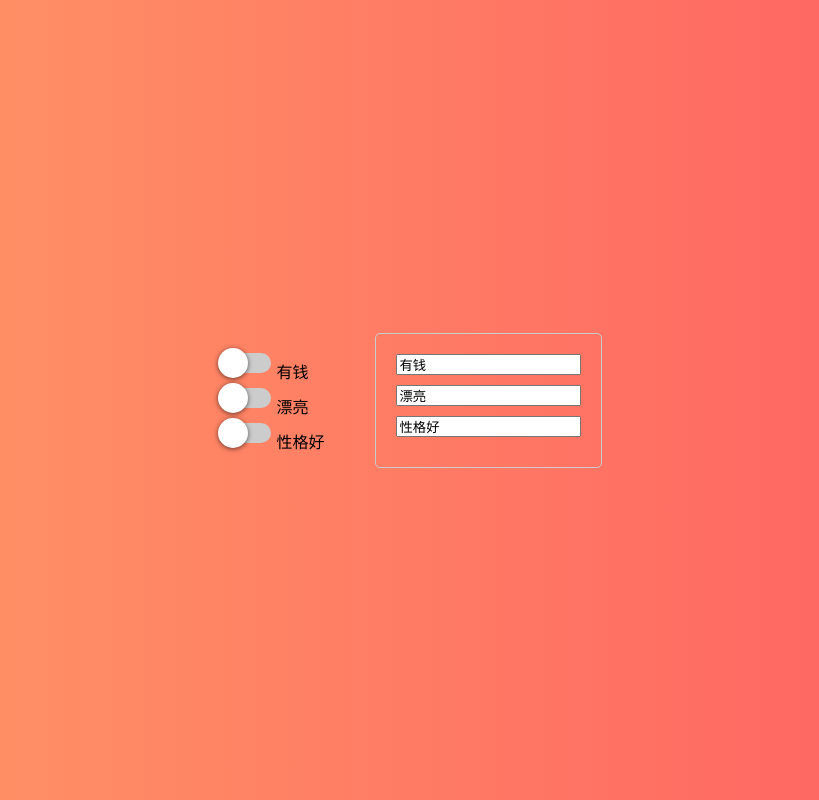
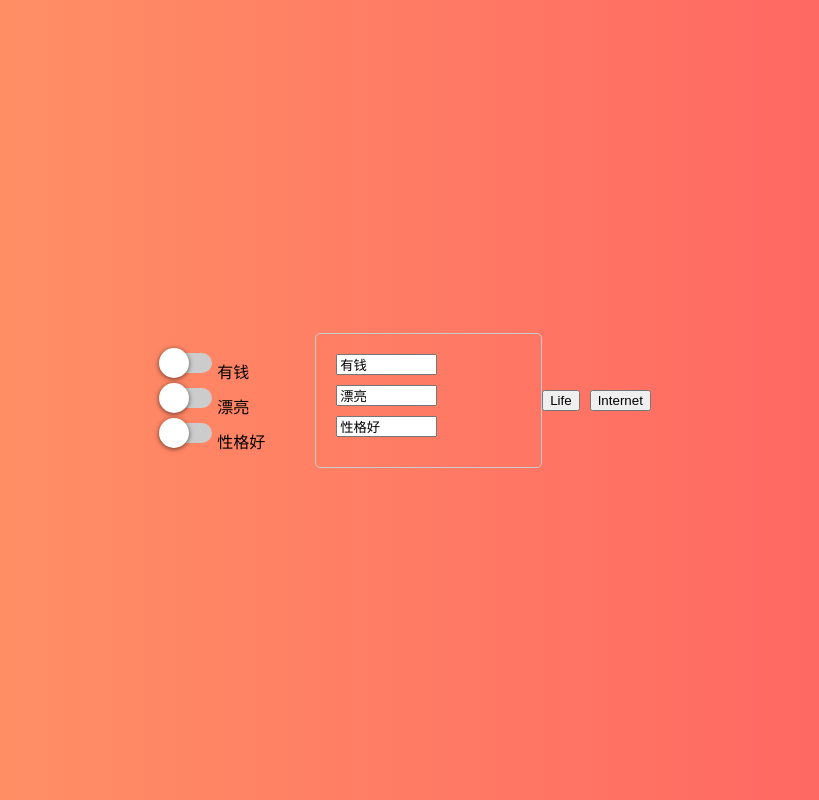
Before and after one commit to bioinfoark/trilemma, a React (Vite) app: page / in a window 1280 px wide. Shown: the whole page, without its empty margins (230-1049 px from the left). Built offline with nearby package versions, Linux system fonts and the light colour scheme.

Commit message:
Add files via upload

```diff
--- a/App.js
+++ b/App.js
@@ -1,6 +1,11 @@
 import React, { useState } from "react";
 import ReactDOM from "react-dom";
 import Switch from "./Switch";
+
+const presets = [
+  { title: "Life", labels: ["Sleep", "Study", "Social"] },
+  { title: "Internet", labels: ["Fast", "Stable", "Cheap"] },
+];
 
 function App() {
   const [switches, setSwitches] = useState([
@@ -13,17 +18,14 @@ function App() {
     setSwitches((prevSwitches) => {
       const switchesOn = prevSwitches.filter((item) => item.isOn);
       if (switchesOn.length < 2) {
-        // If less than 2 switches are on, simply toggle the current switch
         return prevSwitches.map((item, index) =>
           index === currentIndex ? { ...item, isOn: !item.isOn } : item
         );
       } else if (prevSwitches[currentIndex].isOn) {
-        // If the current switch is on, we can simply turn it off
         return prevSwitches.map((item, index) =>
           index === currentIndex ? { ...item, isOn: false } : item
         );
       } else {
-        // If the current switch is off and 2 switches are already on, turn off a random one
         const switchOffIndex =
           switchesOn[Math.floor(Math.random() * switchesOn.length)].index;
         return prevSwitches.map((item, index) =>
@@ -46,6 +48,15 @@ function App() {
     );
   };
 
+  const applyPreset = (preset) => () => {
+    setSwitches((prevSwitches) =>
+      prevSwitches.map((item, index) => ({
+        ...item,
+        label: preset.labels[index] || item.label,
+      }))
+    );
+  };
+
   return (
     <div className="App">
       <div className="switches">
@@ -64,6 +75,11 @@ function App() {
           />
         ))}
       </div>
+      <div className="presets">
+        {presets.map((preset) => (
+          <button onClick={applyPreset(preset)}>{preset.title}</button>
+        ))}
+      </div>
     </div>
   );
 }
--- a/index.html
+++ b/index.html
@@ -32,6 +32,11 @@
     .inputs input {
       display: block;
       margin-bottom: 10px;
+      width: 50%;
+    }
+
+    .presets button {
+      margin-right: 10px;
     }
   </style>
 </head>
```
